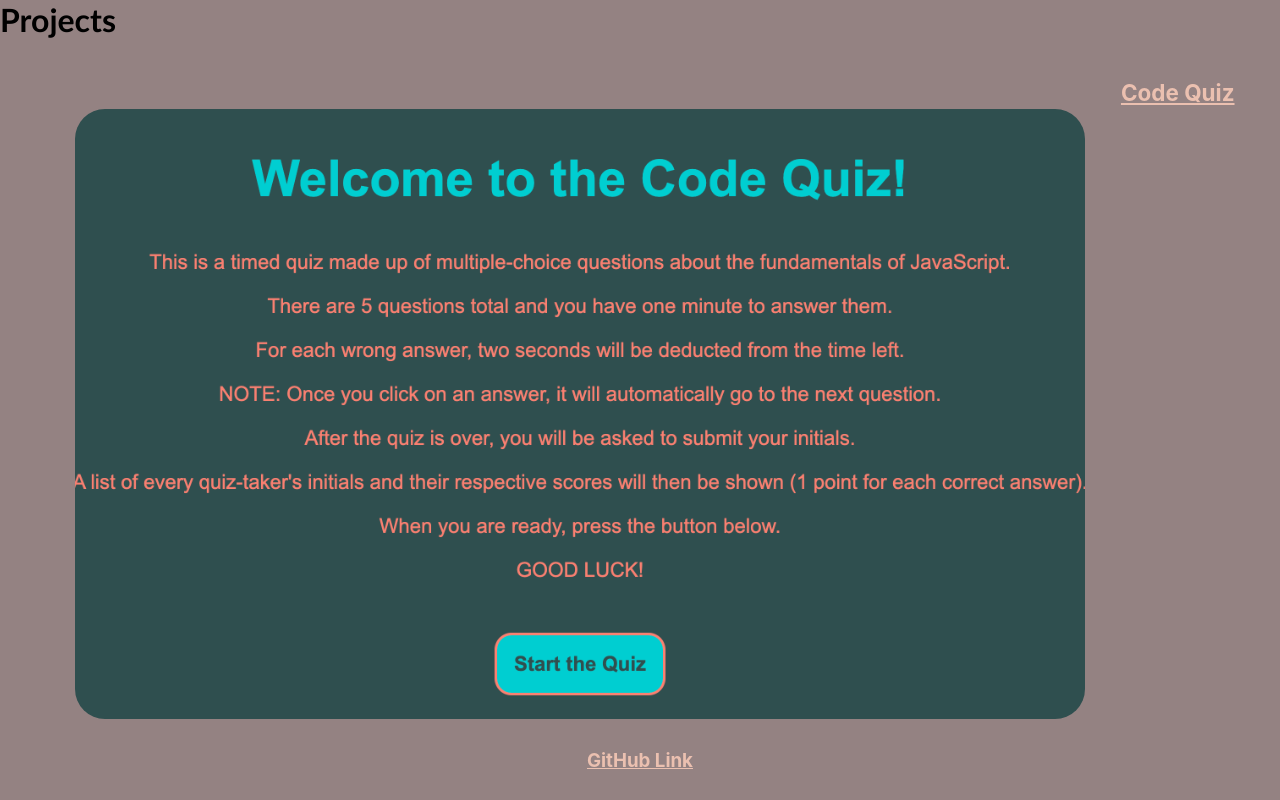
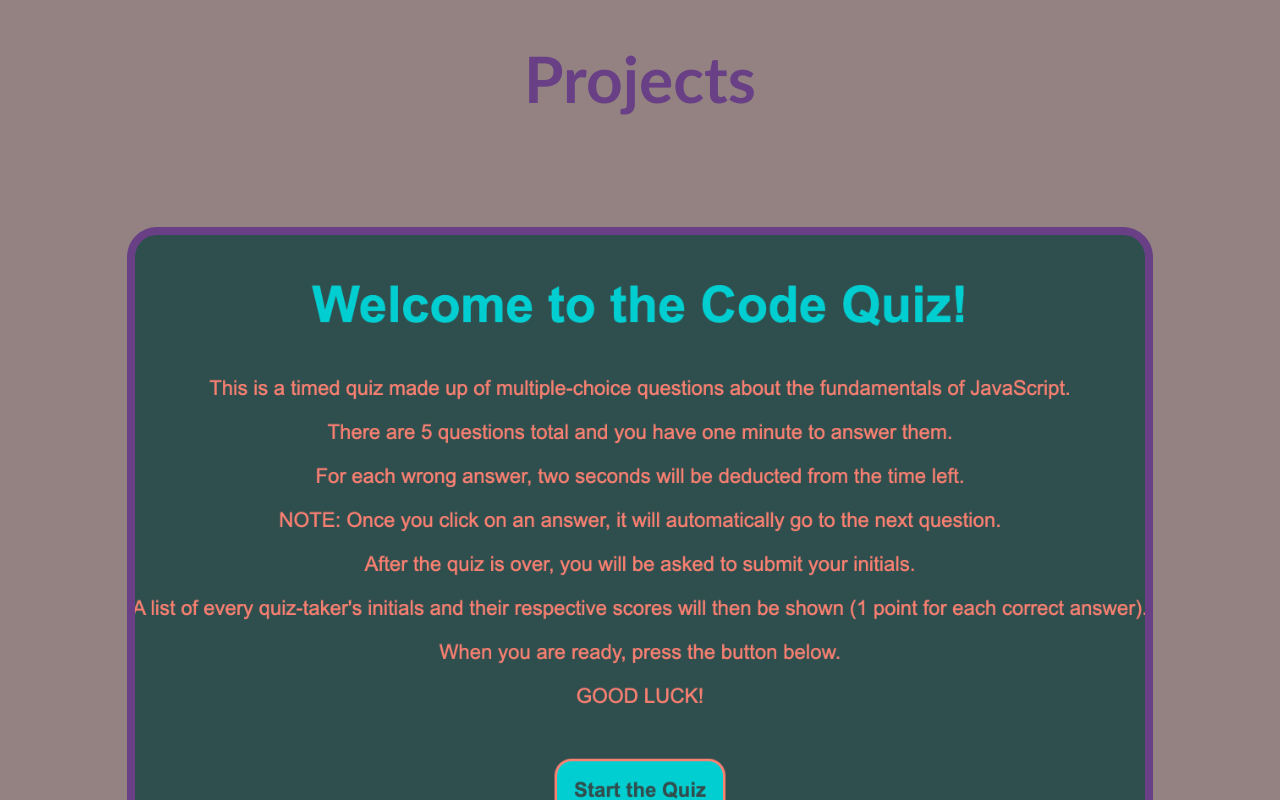
Before and after one commit to mgdelneri/React-Portfolio, a React (Create React App) app: page /projects in a window 1280 px wide. Shown: the top 800 px of the page. Built offline with nearby package versions, Linux system fonts and the light colour scheme.

Commit message:
Adjusted HTML semantics to JSX and modified styling in style.css for Project and Projects folder

```diff
--- a/src/components/Pages/Projects/index.jsx
+++ b/src/components/Pages/Projects/index.jsx
@@ -16,7 +16,7 @@ const Projects = () => {
   return (
     <div className="projectsPage">
         <h1>Projects</h1>
-        <div>
+        <div className="projects">
         {projects.map((project) => {
             return <Project project={project} />;
         })}
--- a/src/components/Pages/Projects/style.css
+++ b/src/components/Pages/Projects/style.css
@@ -0,0 +1,12 @@
+h1 {
+    text-align: center;
+    padding-top: 40px;
+    padding-bottom: 40px;
+    font-size: 4rem;
+    color: rgb(105, 64, 134);
+}
+
+.projects {
+    display: flex;
+    flex-direction: column;
+}
--- a/src/components/Project/index.jsx
+++ b/src/components/Project/index.jsx
@@ -2,14 +2,14 @@ import "./style.css";
 
 const Project = (props) => {
   return (
-    <div>
-      <div class="boxes">
+    <main>
+      <div className="boxes">
           <div
-            class="webpages"
+            className="webpages"
             id={props.project.id}
-            onclick={`location.href='${props.project.projectLink}'`}
+            onClick={`location.href='${props.project.projectLink}'`}
           ></div>
-          <h3 class="project-name">
+          <h3 className="projectName">
             <a
               href={props.project.projectLink}
               target="_blank"
@@ -18,7 +18,7 @@ const Project = (props) => {
             {props.project.projectTitle}
             </a>
           </h3>
-          <h3 class="github-link">
+          <h3 className="githubLink">
             <a
               href={props.project.githubLink}
               target="_blank"
@@ -28,7 +28,7 @@ const Project = (props) => {
             </a>
           </h3>
       </div>
-    </div>
+    </main>
   );
 };
 
--- a/src/components/Project/style.css
+++ b/src/components/Project/style.css
@@ -1,22 +1,37 @@
-.github-link {
+main {
+    color: rgb(43, 37, 37);
+}
+
+main h2 {
+    margin: 40px;
+    text-align: center;
+    color: rgb(105, 64, 134);
+    font-size: xxx-large;
+}
+
+.githubLink {
     margin: 0;
     text-align: center;
 }
 
-.github-link a {
+.githubLink a {
     color: rgb(235, 192, 176);
     padding-top: 5px;
+    text-decoration: none;
+    font-size: 1.5rem;
 }
 
-.github-link a:hover {
-    color: var(--banner-color);
+.githubLink a:hover,
+.projectName a:hover {
+    color: rgb(105, 64, 134);
 }
 
 .boxes {
     display: flex;
-    justify-content: space-evenly;
+    flex-direction: column;
     flex-wrap: wrap;
     padding: 40px;
+    align-items: center;
 }
 
 .webpages {
@@ -26,22 +41,22 @@
     justify-content: flex-end;
     width: 1000px;
     height: 600px;
-    background-image: var(--smallbox-gradient);
-    border: 8px solid var(--banner-color);
+    border: 8px solid rgb(105, 64, 134);
     border-radius: 30px;
     padding: 5px;
     cursor: pointer;
     margin: 30px;
 }
 
-.project-name {
+.projectName {
     text-align: center;
     margin-bottom: 5px;
 }
 
-.project-name a {
+.projectName a {
     color: rgb(235, 192, 176);
-    font-size: larger
+    font-size: 3rem;
+    text-decoration: none;
 }
 
 #smallbox1 {
```
